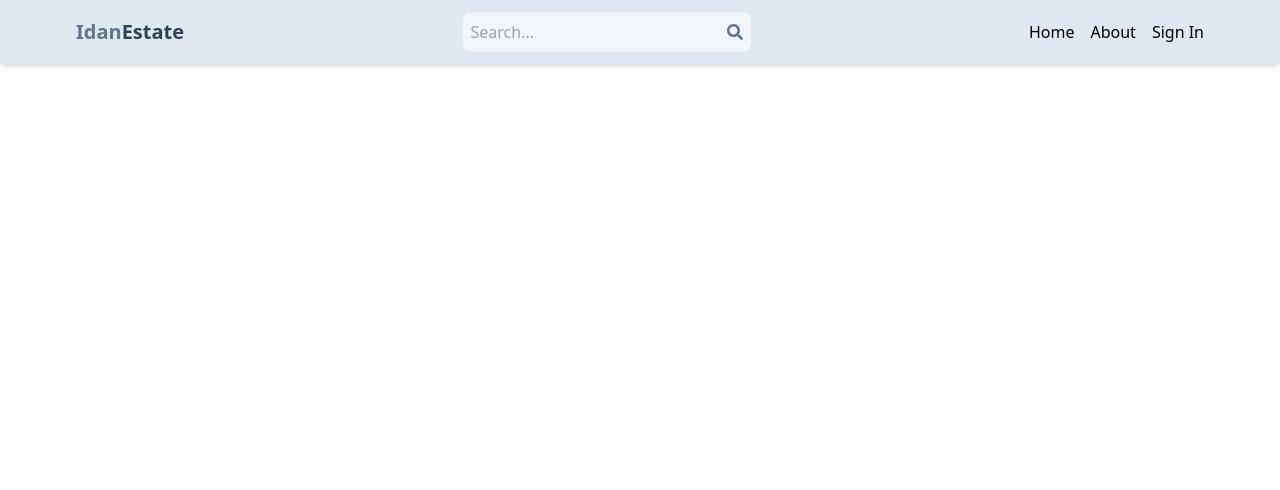
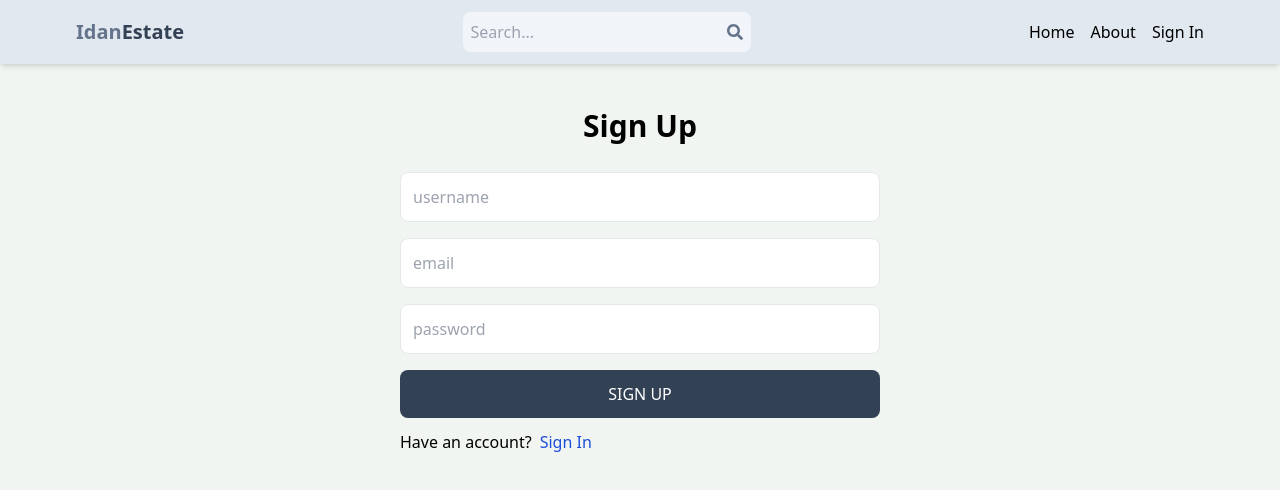
Before and after one commit to dinodesmond/mern-estate, a React (Vite) app in the folder client/: page /sign-up in a window 1280 px wide. Shown: the top 490 px of the page. Built offline with nearby package versions, Linux system fonts and the light colour scheme.

Commit message:
complete signin/sign out pages UI

```diff
--- a/client/src/App.jsx
+++ b/client/src/App.jsx
@@ -1,7 +1,7 @@
 import {BrowserRouter, Routes, Route} from 'react-router-dom';
 import Home from './pages/Home';
 import About from './pages/About';
-import SignOut from './pages/SignOut';
+import SignUp from './pages/SignUp';
 import SignIn from './pages/SignIn';
 import Profile from './pages/Profile';
 import Header from './components/Header';
@@ -12,7 +12,7 @@
       <Routes>
       <Route path='/' element={<Home />} />
       <Route path='/about' element={<About />} />
-      <Route path='/sign-out' element={<SignOut />} />
+      <Route path='/sign-up' element={<SignUp/>} />
       <Route path='/sign-in' element={<SignIn />} />
       <Route path='/profile' element={<Profile />} />
 
--- a/client/src/index.css
+++ b/client/src/index.css
@@ -1,3 +1,7 @@
 @tailwind base;
 @tailwind components;
 @tailwind utilities;
+
+body{
+    background: rgb(241, 245, 241);
+}
--- a/client/src/pages/SignOut.jsx
+++ /dev/null
@@ -1,7 +0,0 @@
-import React from 'react'
-
-export default function SignOut() {
-  return (
-    <div>SignOut</div>
-  )
-}
--- /dev/null
+++ b/client/src/pages/SignUp.jsx
@@ -0,0 +1,26 @@
+import React from 'react';
+import {Link} from 'react-router-dom';
+
+export default function SignUp() {
+  return (
+  <div className='p-4 max-w-lg mx-auto'>
+  <h1 className=' text-3xl text-center font-semibold my-7'>
+    Sign Up
+  </h1>
+
+  <form className='flex flex-col gap-4'>
+    <input type="text" placeholder='username' id='username' className='border p-3 rounded-lg'/>
+    <input type="text" placeholder='email' id='email' className='border p-3 rounded-lg'/>
+    <input type="text" placeholder='password' id='password' className='border p-3 rounded-lg'/>
+    <button className='bg-slate-700 text-white p-3 rounded-lg uppercase'>Sign Up</button>
+  </form>
+  <div className='flex gap-2 mt-3'>
+    <p>
+      Have an account?
+    </p>
+    <Link to = {'/sign-in'}>
+      <span className='text-blue-700 gap-3'>Sign In</span>
+    </Link>
+  </div>
+  </div>
+  )};
--- a/client/src/pages/signIn.jsx
+++ b/client/src/pages/signIn.jsx
@@ -1,7 +1,26 @@
 import React from 'react'
+import {Link} from 'react-router-dom'
 
 export default function SignIn() {
   return (
-    <div>SignIn</div>
+    <div className='p-4 max-w-lg mx-auto'>
+  <h1 className=' text-3xl text-center font-semibold my-7'>
+    Sign In
+  </h1>
+
+  <form className='flex flex-col gap-4'>
+    <input type="text" placeholder='email' id='email' className='border p-3 rounded-lg'/>
+    <input type="text" placeholder='password' id='password' className='border p-3 rounded-lg'/>
+    <button className='bg-slate-700 text-white p-3 rounded-lg uppercase hover:opacity-90 disabled:opacity-75'>Sign In</button>
+  </form>
+  <div className='flex gap-2 mt-3'>
+    <p>
+      Dont have an account?
+    </p>
+    <Link to = {'/sign-up'}>
+      <span className='text-blue-700 gap-3 '>Sign Up</span>
+    </Link>
+  </div>
+  </div>
   )
 }
```
